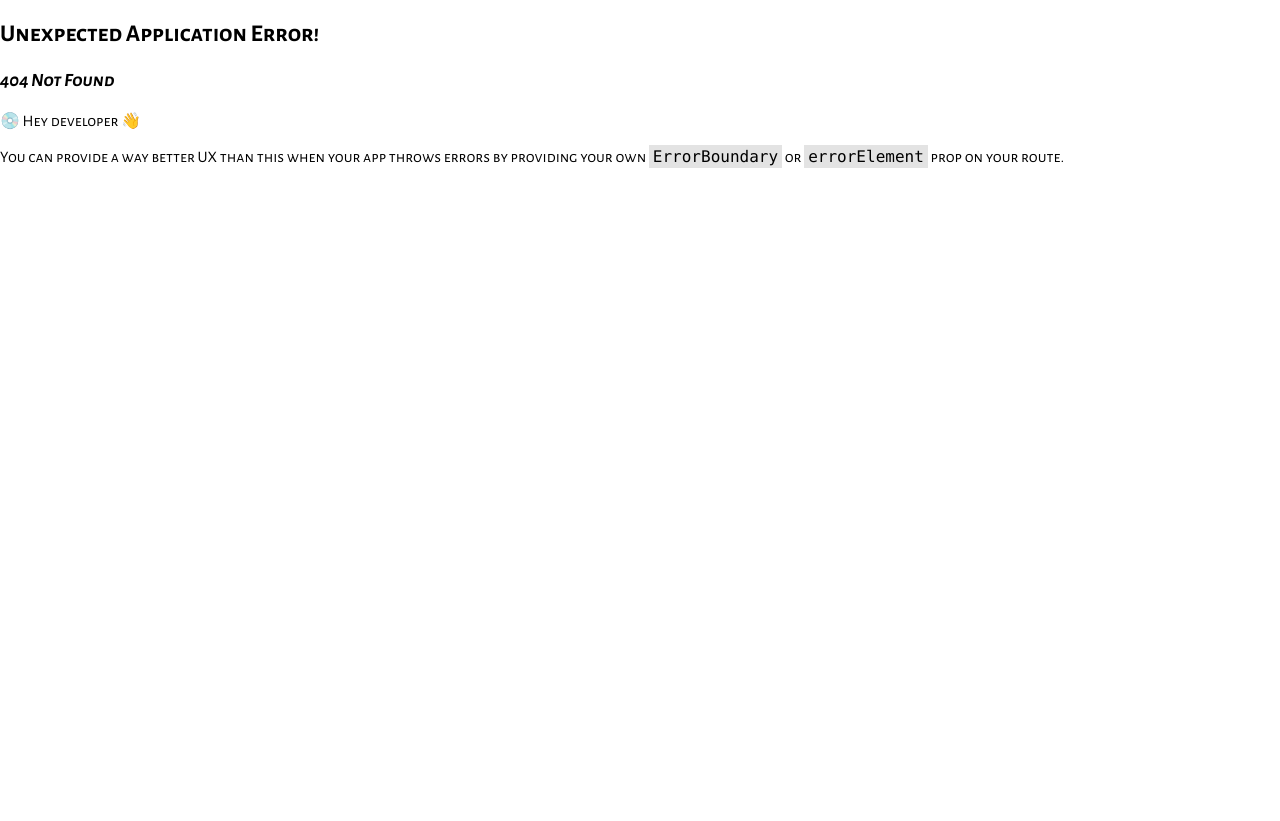
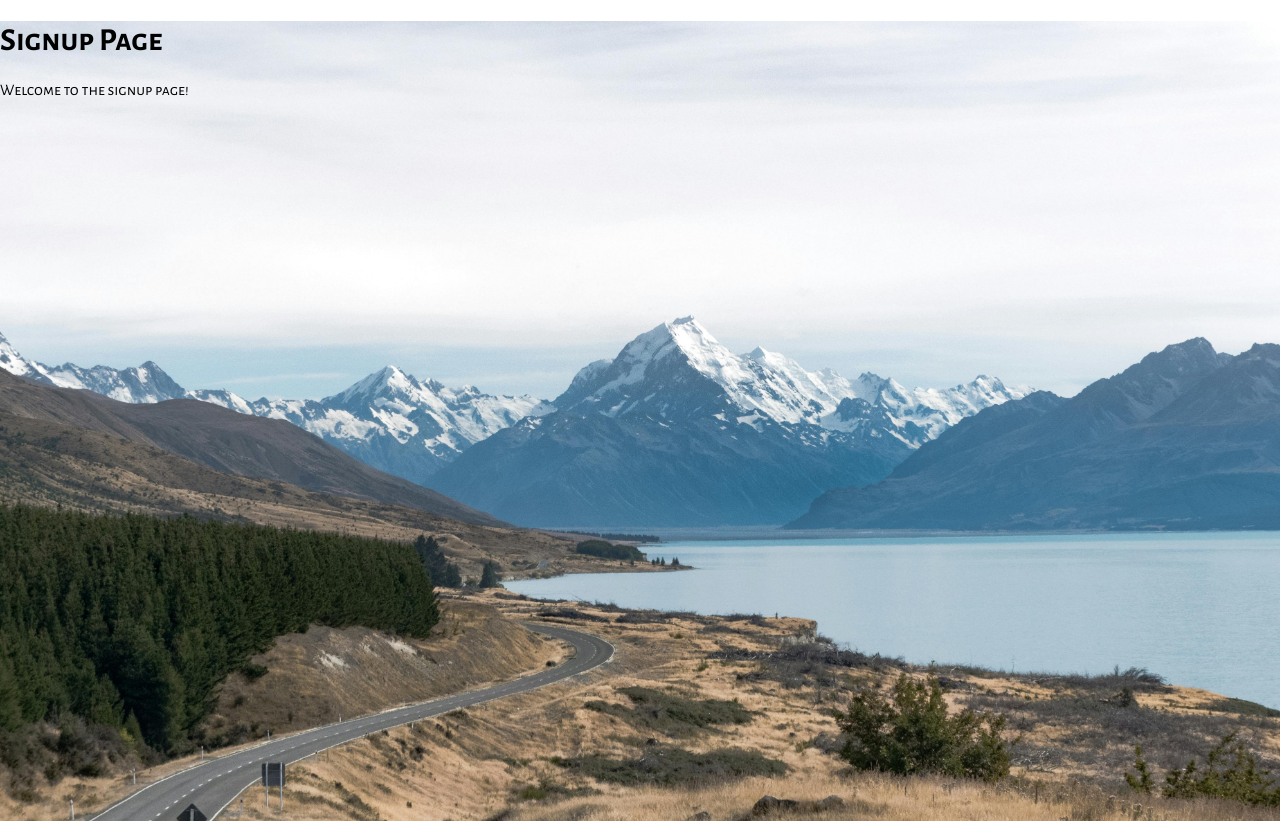
Before and after one commit to steven-xuk/wayfare, a React (Create React App) app: page /signup in a window 1280 px wide. Before the commit this address had no page. Before the commit the page ends 800 px from the top, so only its background shows below. Built offline with nearby package versions, Linux system fonts and the light colour scheme.

Commit message:
putting an image ont he signup page, your welcome

```diff
--- a/src/App.css
+++ b/src/App.css
@@ -275,3 +275,11 @@ html, body {
         transform: rotate(45deg) translate(10px, 10px);
     }
 }
+
+
+.signup{
+    background-image: url(./imgs/pexels-lastly-1022479.jpg);
+    height: 100vh;
+    background-repeat: no-repeat;
+    background-size: cover;
+}
--- a/src/App.js
+++ b/src/App.js
@@ -3,6 +3,7 @@ import { createBrowserRouter, createRoutesFromElements, Route, RouterProvider }
 import Landing from './components/Landing';
 import Home from './components/Home';
 import { useSelector } from 'react-redux';
+import Signup from './components/Signup';
 
 function App() {
 
@@ -12,6 +13,7 @@ function App() {
     <>
       <Route path='/' element={ <Landing />}/>
       <Route path='/home' element={ <Home /> }/>
+      <Route path='/signup' element={ <Signup /> }/>
     </>
   ));
   console.log(isLoggedIn);
--- a/src/components/Landing.js
+++ b/src/components/Landing.js
@@ -40,7 +40,7 @@ export default function Landing() {
                 <NavLink to="/">Home</NavLink>
                 <NavLink to="/">About Us</NavLink>
                 <NavLink to="/">Explore</NavLink>
-                <NavLink to="/">Sign in</NavLink>
+                <NavLink to="/signup">Sign in</NavLink>
             </nav>
             <div className='hero'>
                 <div className='hero-text'>
```
